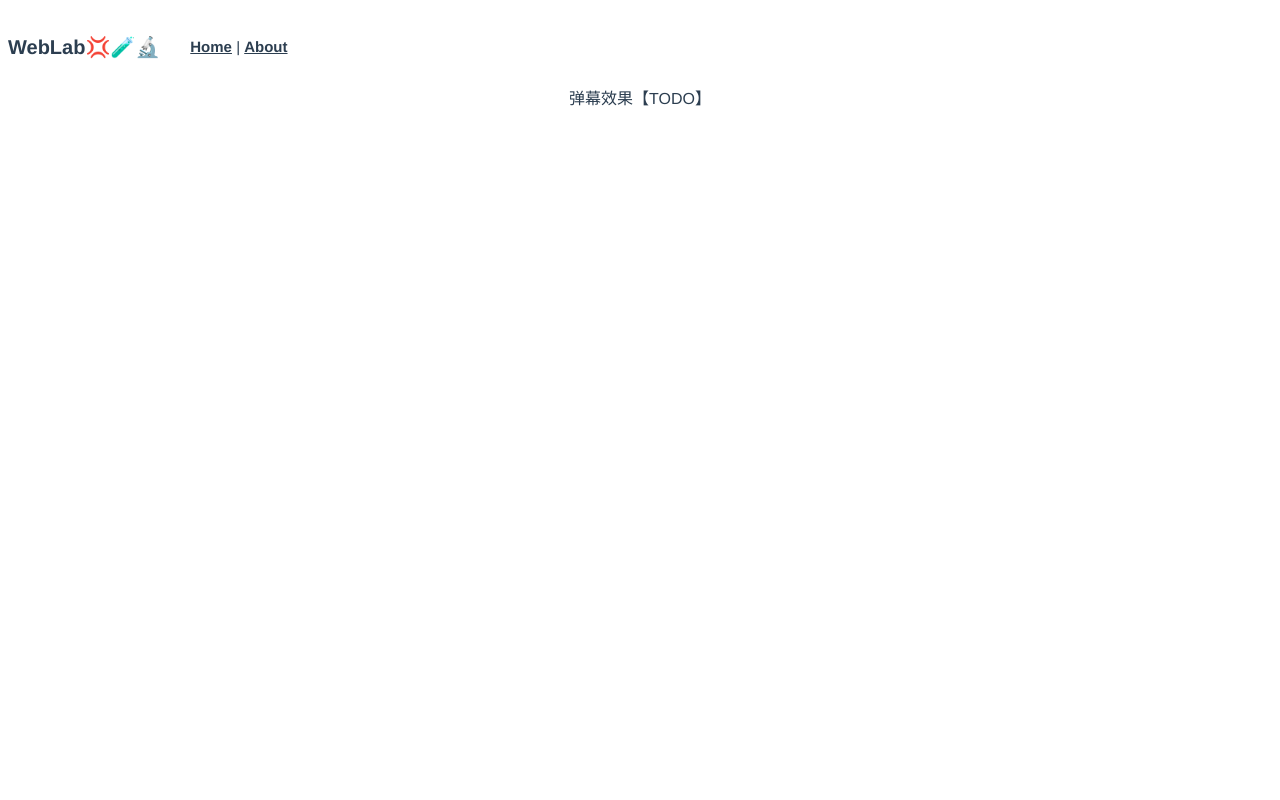
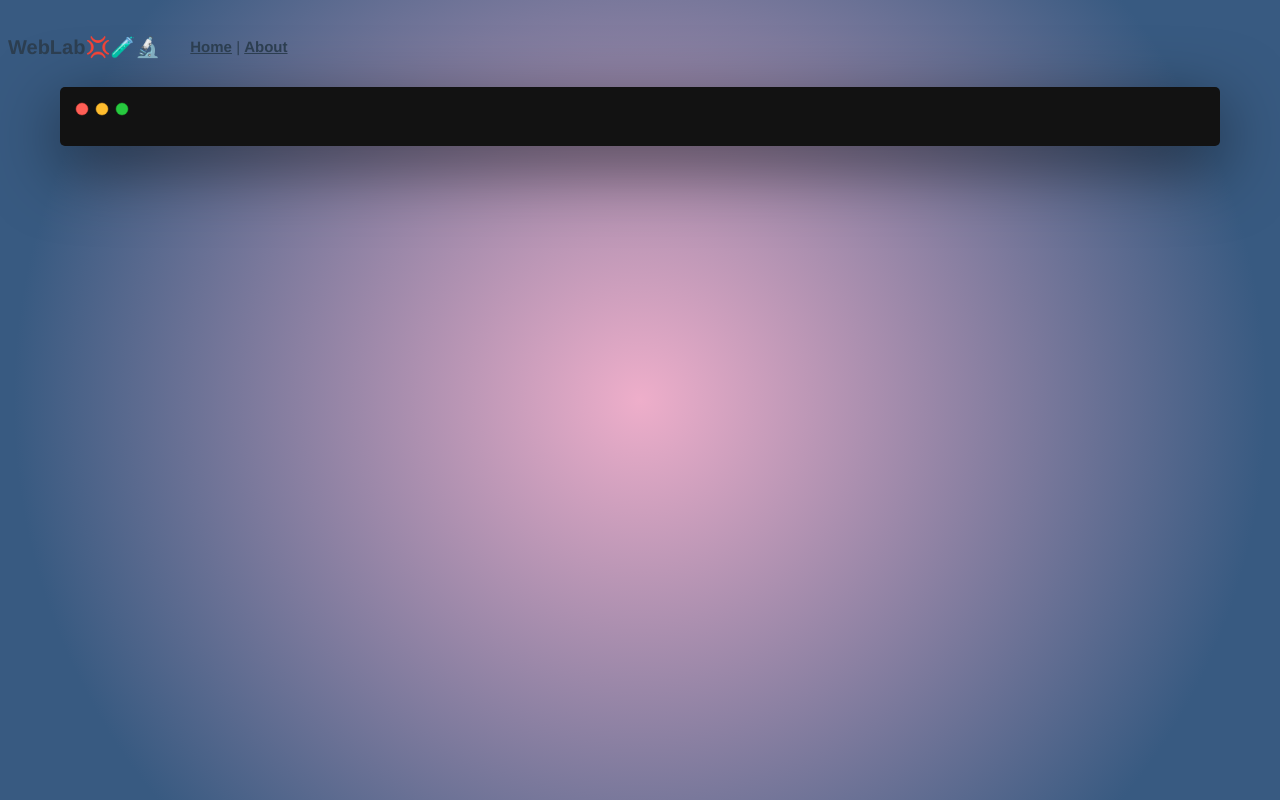
Before and after one commit to zyascend/lab-vue3, a Vue app: page /barrage in a window 1280 px wide. Built offline with nearby package versions, Linux system fonts and the light colour scheme.

Commit message:
add barrage file & setup scss

```diff
--- a/package.json
+++ b/package.json
@@ -29,6 +29,10 @@
     "eslint-plugin-promise": "^4.2.1",
     "eslint-plugin-standard": "^4.0.0",
     "eslint-plugin-vue": "^7.0.0",
-    "typescript": "~4.1.5"
+    "sass": "^1.32.13",
+    "sass-loader": "^8.0.2",
+    "style-resources-loader": "^1.4.1",
+    "typescript": "~4.1.5",
+    "vue-cli-plugin-style-resources-loader": "~0.1.5"
   }
 }
--- /dev/null
+++ b/src/assets/mixin.scss
@@ -0,0 +1,7 @@
+@mixin fullFixed {
+  position: fixed;
+  top: 0;
+  left: 0;
+  bottom: 0;
+  right: 0;
+}
--- a/src/components/Barrage.vue
+++ b/src/components/Barrage.vue
@@ -1,5 +1,5 @@
 <template>
-  <div class="contanier">
+  <div class="barrage-container">
   </div>
 </template>
 
@@ -14,6 +14,7 @@ export default defineComponent({
 })
 </script>
 
-<style scoped>
-
+<style lang="scss" scoped>
+.barrage-container {
+}
 </style>
--- a/src/components/Header.vue
+++ b/src/components/Header.vue
@@ -29,6 +29,7 @@ export default defineComponent({
   justify-content: flex-start;
   align-items: center;
   font-size: 15px;
+  z-index: 999;
 }
 .main-header h1 {
   font-size: 20px;
--- a/src/components/LetterLoading.vue
+++ b/src/components/LetterLoading.vue
@@ -9,7 +9,7 @@
         {{l.text}}
       </span>
     </div>
-    <div class="overlay" />
+    <div class="overlay"></div>
   </div>
 </template>
 
--- a/src/components/ShowBlock.vue
+++ b/src/components/ShowBlock.vue
@@ -1,6 +1,6 @@
 <template>
   <div class="show-block">
-    <h3>▶ {{ title }}</h3>
+    <h3>{{ title ? `▶ ${title}` : '' }}</h3>
     <div class="block">
       <div class="head">
         <svg xmlns="http://www.w3.org/2000/svg" width="54" height="14" viewBox="0 0 54 14">
--- a/src/tools.ts
+++ b/src/tools.ts
@@ -5,7 +5,7 @@
  */
 export const arrToObj = <T extends { _id?: string }> (arr: Array<T>) => {
   return arr.reduce((pre, cur) => {
-    if(cur._id) {
+    if (cur._id) {
       pre[cur._id] = cur
     }
     return pre
--- a/src/views/BarrageView.vue
+++ b/src/views/BarrageView.vue
@@ -1,13 +1,15 @@
 <template>
-  <div class="components">
-    弹幕效果【TODO】
-    <barrage />
+  <div class="container">
+    <show-block class="barrage-show-block">
+      <barrage />
+    </show-block>
   </div>
 </template>
 
 <script lang="ts">
 import { defineComponent } from 'vue'
 import Barrage from '@/components/Barrage.vue'
+import ShowBlock from '@/components/ShowBlock.vue'
 
 /**
  * 展示弹幕效果
@@ -15,7 +17,8 @@ import Barrage from '@/components/Barrage.vue'
 export default defineComponent({
   name: 'BarrageView',
   components: {
-    Barrage
+    Barrage,
+    ShowBlock
   },
 
   setup () {
@@ -25,5 +28,17 @@ export default defineComponent({
 })
 </script>
 
-<style scoped>
+<style lang="scss" scoped>
+@import '../assets/mixin';
+.container {
+  @include fullFixed;
+  width: 100%;
+  height: 100%;
+  background: rgb(238,174,202);
+  background: radial-gradient(circle, rgba(238,174,202,1) 0%, rgba(56,90,129,1) 83%);
+  z-index: -1;
+  .barrage-show-block {
+    margin: 50px 60px;
+  }
+}
 </style>
--- a/src/views/CssAnimation.vue
+++ b/src/views/CssAnimation.vue
@@ -2,13 +2,13 @@
   <div class="components">
     <h1>CSS动画效果</h1>
   <show-block title="文字震动">
-    <shake-text text="SHAKING" />
+    <shake-text text="SHAKING"></shake-text>
   </show-block>
   <show-block title="文字遮罩">
-    <text-mask text="LION" :backUrl="imgUrl" />
+    <text-mask text="LION" :backUrl="imgUrl"></text-mask>
   </show-block>
   <show-block title="Loading">
-    <letter-loading text="LOADING..." />
+    <letter-loading text="LOADING..."></letter-loading>
   </show-block>
   </div>
 </template>
--- /dev/null
+++ b/vue.config.js
@@ -0,0 +1,8 @@
+module.exports = {
+  pluginOptions: {
+    'style-resources-loader': {
+      preProcessor: 'scss',
+      patterns: []
+    }
+  }
+}
```
Also changed, not shown: .eslintrc.js, 1 other file (tests, documents, lock files or other folders).
